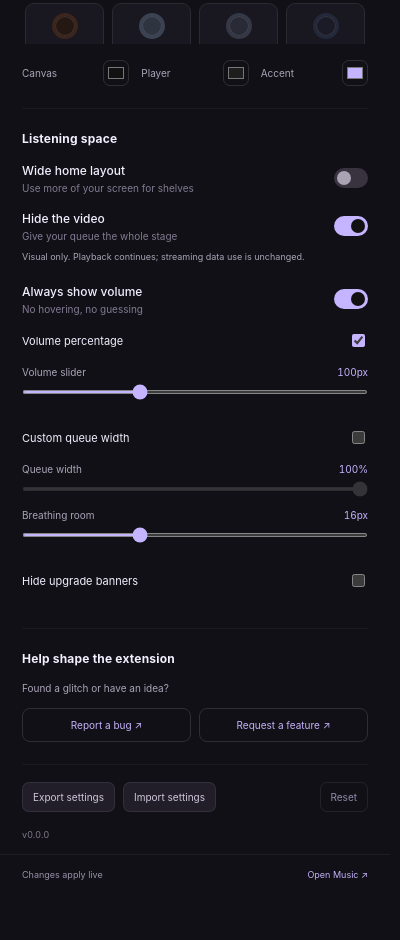
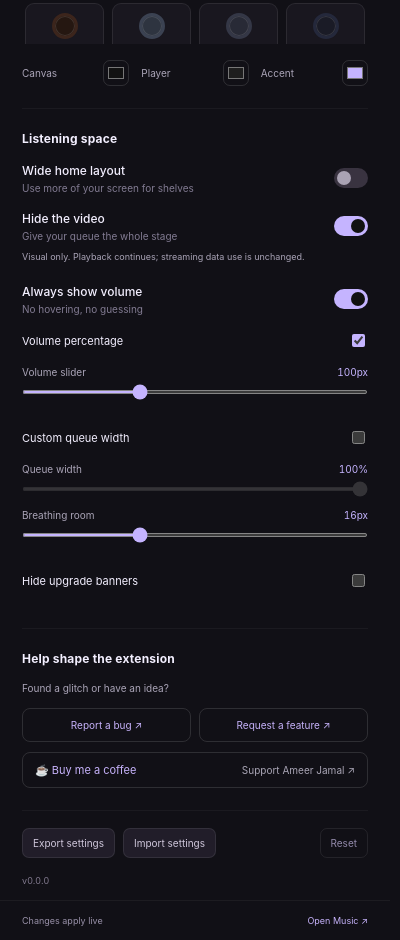
Before and after one commit to Ameer-Jamal/youtube-music-hide-video-custom-themes, a browser extension: page popup.html in a window 400 px wide. Shown: the part 709-1649 px from the top of the page. Before the commit the page ends 1603 px from the top, so only its background shows below. Drawn offline with Linux system fonts and the light colour scheme.

Commit message:
feat: add optional Buy Me a Coffee support link

```diff
--- a/package.json
+++ b/package.json
@@ -1,6 +1,6 @@
 {
   "name": "youtube-music-hide-video-custom-themes",
-  "version": "1.1.2",
+  "version": "1.1.3",
   "private": true,
   "type": "module",
   "scripts": {
--- a/popup.css
+++ b/popup.css
@@ -411,3 +411,24 @@ input:disabled {
 .support-links a:hover {
   border-color: var(--ui-accent);
 }
+
+.coffee-link {
+  display: flex;
+  align-items: center;
+  justify-content: space-between;
+  gap: 8px;
+  margin-top: 10px;
+  padding: 10px 12px;
+  border: 1px solid #ffffff20;
+  border-radius: 8px;
+  font-size: 11px;
+}
+.coffee-link span {
+  color: var(--ui-muted, #a9a5b5);
+  font-size: 10px;
+}
+.coffee-link:hover,
+.coffee-link:focus-visible {
+  border-color: var(--ui-accent);
+  background: color-mix(in srgb, var(--ui-accent) 8%, transparent);
+}
--- a/popup.html
+++ b/popup.html
@@ -146,6 +146,13 @@
             >Request a feature ↗</a
           >
         </div>
+        <a
+          class="coffee-link"
+          href="https://buymeacoffee.com/ameerjamal"
+          target="_blank"
+          rel="noopener noreferrer"
+          >☕ Buy me a coffee <span>Support Ameer Jamal ↗</span></a
+        >
       </section>
       <section class="tools">
         <button id="export">Export settings</button
```
Also changed, not shown: docs/screenshots/popup.png, manifest.json, 1 other file.
